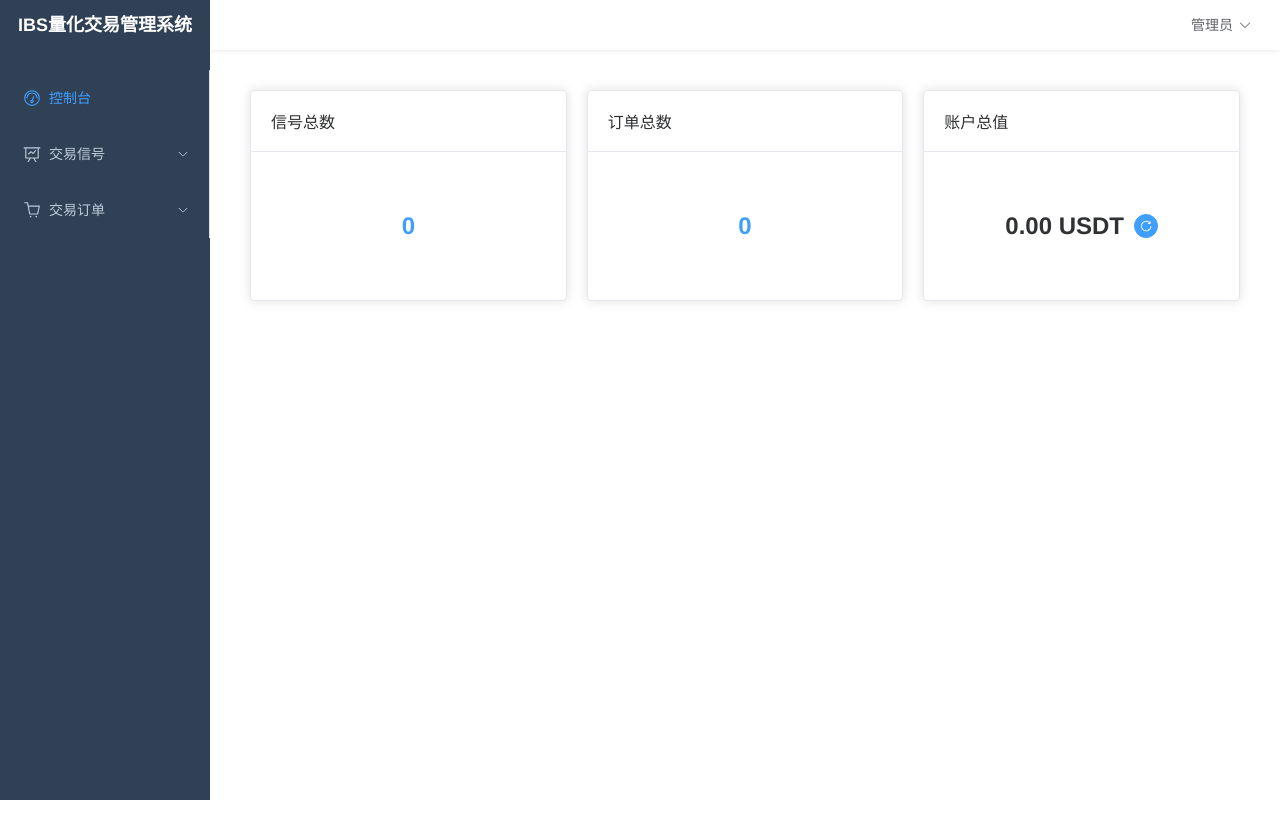
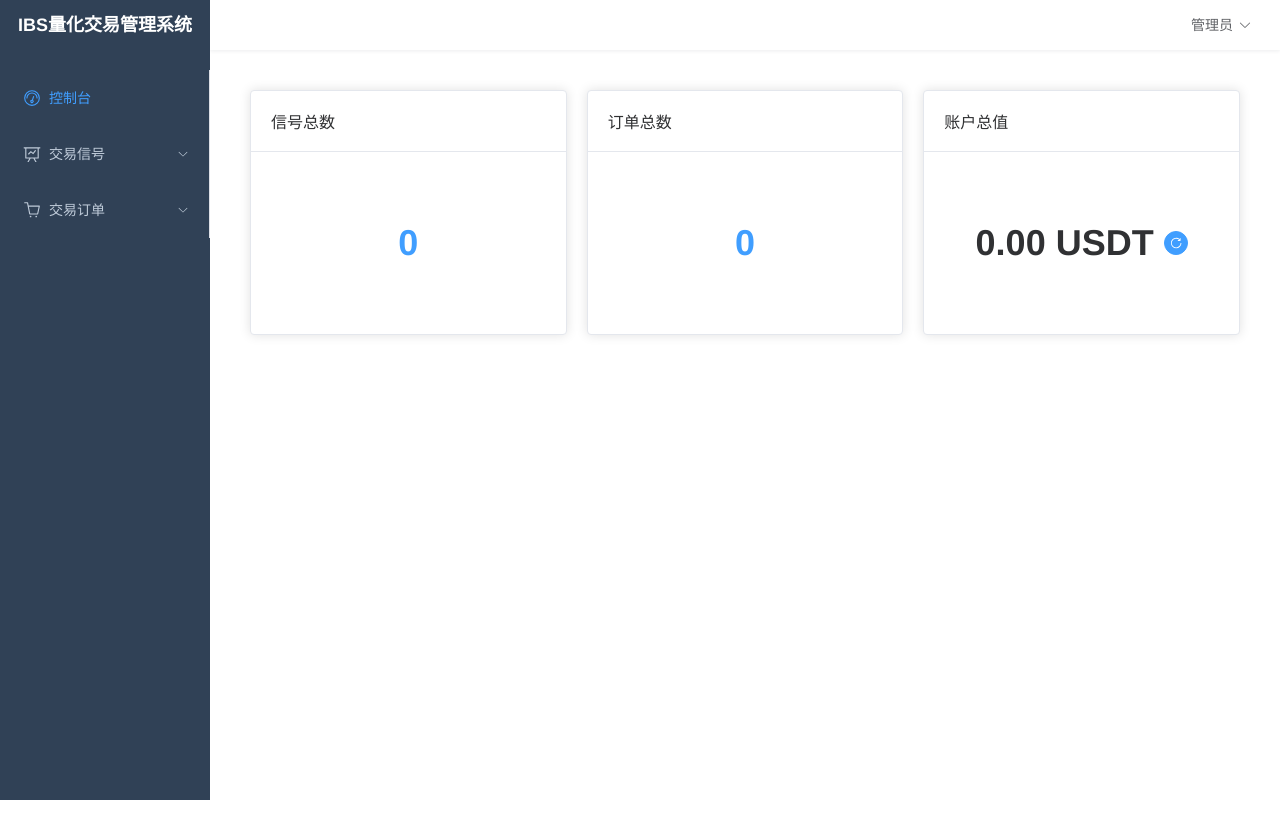
Before and after one commit to seanqian01/order_go, a Vue app in the folder web/: page /dashboard in a window 1280 px wide. Built offline with nearby package versions, Linux system fonts and the light colour scheme; no server answers.

Commit message:
修改字体，和显示序号等

```diff
--- a/web/src/views/dashboard/index.vue
+++ b/web/src/views/dashboard/index.vue
@@ -9,7 +9,7 @@
               </div>
             </template>
             <div class="card-body">
-              <h2 class="clickable-count" @click="goToSignals">{{ stats.signalCount || 0 }}</h2>
+              <h2 class="clickable-count big-number" @click="goToSignals">{{ stats.signalCount || 0 }}</h2>
             </div>
           </el-card>
         </el-col>
@@ -21,7 +21,7 @@
               </div>
             </template>
             <div class="card-body">
-              <h2 class="clickable-count" @click="goToOrders">{{ stats.orderCount || 0 }}</h2>
+              <h2 class="clickable-count big-number" @click="goToOrders">{{ stats.orderCount || 0 }}</h2>
             </div>
           </el-card>
         </el-col>
@@ -34,7 +34,7 @@
             </template>
             <div class="card-body">
               <div class="account-value-container">
-                <h2>{{ stats.accountValue || '0.00' }} USDT</h2>
+                <h2 class="big-number">{{ stats.accountValue || '0.00' }} USDT</h2>
                 <el-tooltip :content="refreshTooltip" placement="top">
                   <el-button
                     class="refresh-btn"
@@ -200,4 +200,8 @@
   color: #66b1ff;
   text-decoration: underline;
 }
+.big-number {
+  font-size: 36px;
+  font-weight: bold;
+}
 </style>
--- a/web/src/views/orders/detail.vue
+++ b/web/src/views/orders/detail.vue
@@ -9,7 +9,7 @@
         </template>
 
         <el-descriptions :column="2" border v-loading="loading">
-          <el-descriptions-item label="订单ID">{{ order.id }}</el-descriptions-item>
+          <el-descriptions-item label="编号">{{ order.id }}</el-descriptions-item>
           <el-descriptions-item label="交易对">{{ order.symbol }}</el-descriptions-item>
           <el-descriptions-item label="方向">
             <el-tag :type="order.action === 'buy' ? 'success' : 'danger'">
--- a/web/src/views/orders/index.vue
+++ b/web/src/views/orders/index.vue
@@ -14,7 +14,11 @@
           border
           style="width: 100%"
         >
-          <el-table-column prop="id" label="ID" width="80" />
+          <el-table-column label="序号" width="80">
+            <template #default="scope">
+              {{ (pagination.currentPage - 1) * pagination.pageSize + scope.$index + 1 }}
+            </template>
+          </el-table-column>
           <el-table-column prop="symbol" label="交易对" width="120" />
           <el-table-column label="方向" width="100">
             <template #default="scope">
--- a/web/src/views/signals/detail.vue
+++ b/web/src/views/signals/detail.vue
@@ -9,7 +9,7 @@
         </template>
 
         <el-descriptions :column="2" border v-loading="loading">
-          <el-descriptions-item label="信号ID">{{ signal.id }}</el-descriptions-item>
+          <el-descriptions-item label="编号">{{ signal.id }}</el-descriptions-item>
           <el-descriptions-item label="交易对">{{ signal.symbol }}</el-descriptions-item>
           <el-descriptions-item label="方向">
             <el-tag :type="signal.action === 'buy' ? 'success' : 'danger'">
--- a/web/src/views/signals/index.vue
+++ b/web/src/views/signals/index.vue
@@ -14,7 +14,11 @@
           border
           style="width: 100%"
         >
-          <el-table-column prop="id" label="ID" width="80" />
+          <el-table-column label="序号" width="80">
+            <template #default="scope">
+              {{ (pagination.currentPage - 1) * pagination.pageSize + scope.$index + 1 }}
+            </template>
+          </el-table-column>
           <el-table-column prop="symbol" label="交易对" width="120" />
           <el-table-column label="方向" width="100">
             <template #default="scope">
```
